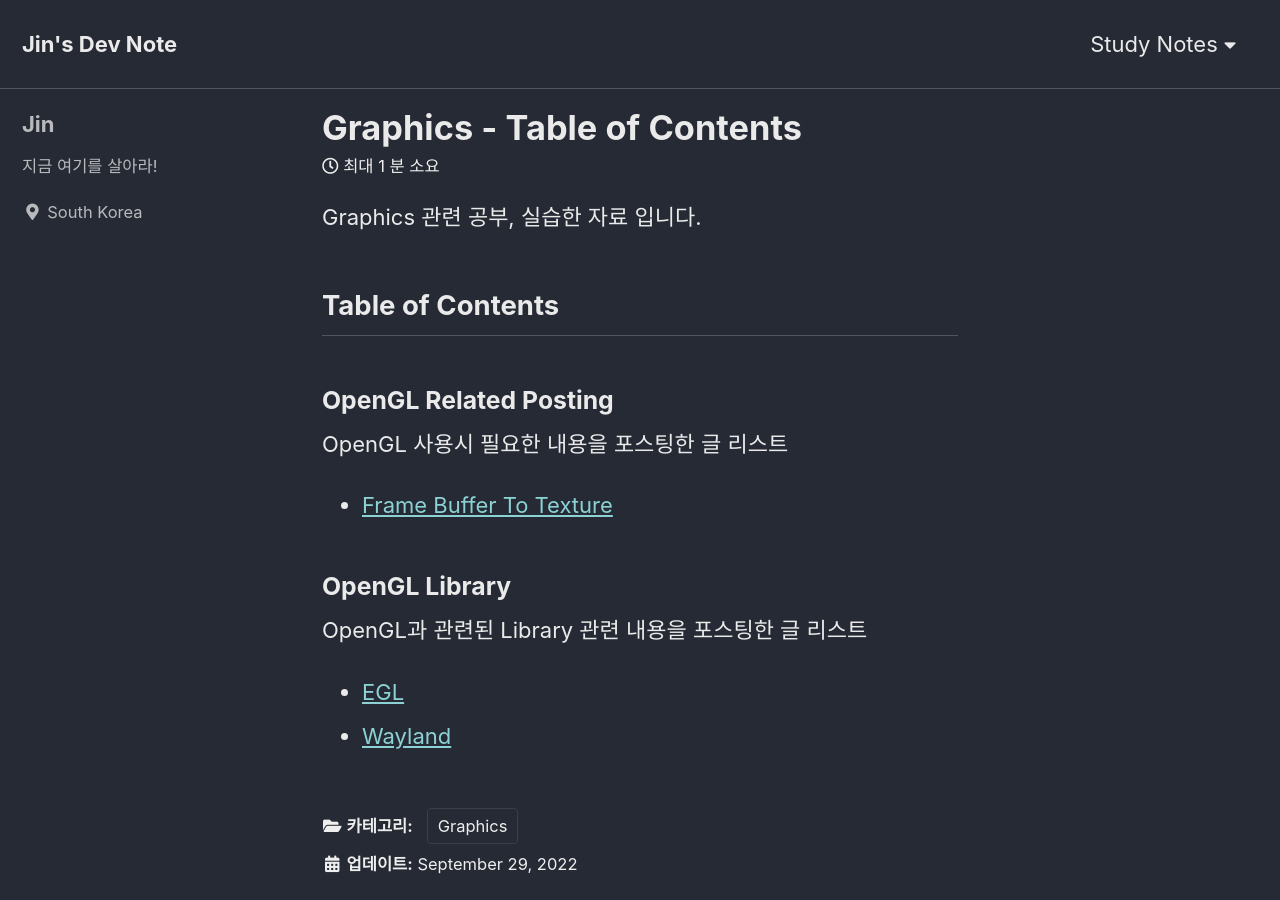
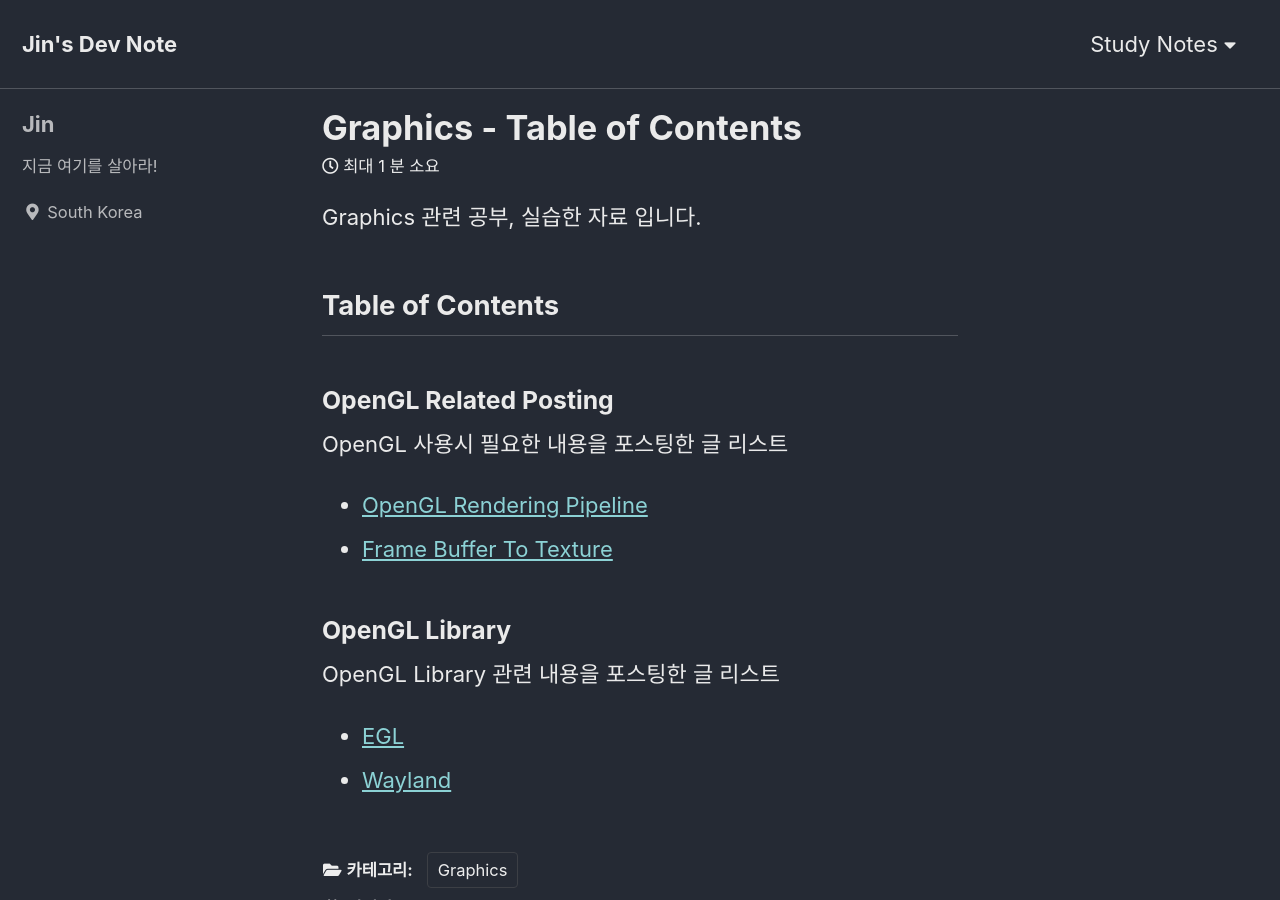
Before and after one commit to JinLee-Dev/JinLee-Dev.github.io, a Jekyll site: the page built from _posts/Graphics/2022-09-21-Graphics_Content.md, in a window 1280 px wide and 900 px high. Built offline with Jekyll 4.4.1, drawn with Linux system fonts in a browser that asks for light colours; cached includes are drawn as plain includes; comment, search, counter and statistics services are not loaded.

Commit message:
Add Rendering Pipeline post in index

```diff
--- a/_posts/Graphics/2022-09-21-Graphics_Content.md
+++ b/_posts/Graphics/2022-09-21-Graphics_Content.md
@@ -16,9 +16,10 @@
 
 ### OpenGL Related Posting
 OpenGL 사용시 필요한 내용을 포스팅한 글 리스트
+* [OpenGL Rendering Pipeline]({% post_url 2022-10-15-OpenGL_Graphics_Pipeline %})
 * [Frame Buffer To Texture]({% post_url 2022-10-13-FrameBuffer_To_Texture %})
 
 ### OpenGL Library
-OpenGL과 관련된 Library 관련 내용을 포스팅한 글 리스트
+OpenGL Library 관련 내용을 포스팅한 글 리스트
 * [EGL]({% post_url 2022-09-29-OpenGL-Platform %})
 * [Wayland]({% post_url 2022-10-07-Wayland %})
```
